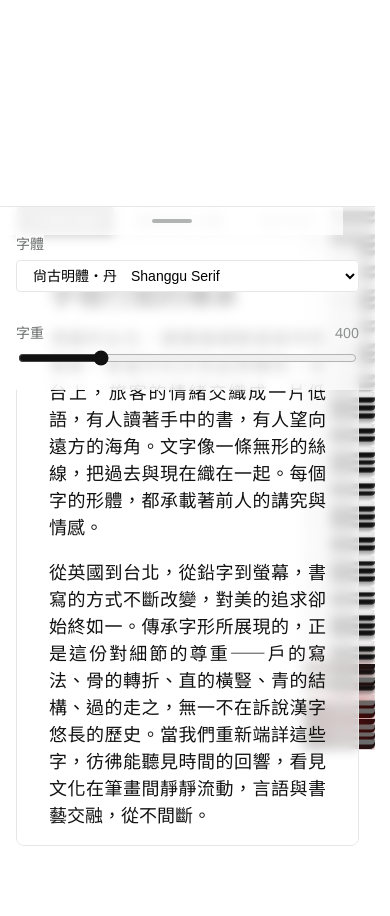
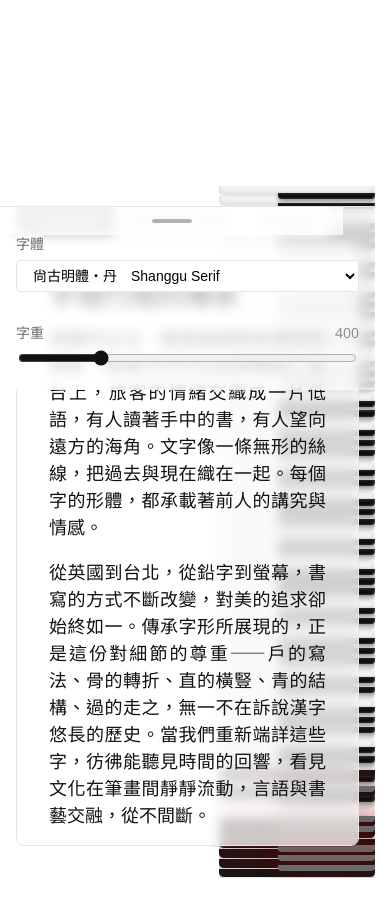
Before and after one commit to hanzipro/ziano, a website built with Vite: page demo/index.html in a window 390 px wide. Shown: the part 3048-3964 px from the top of the page. Built offline with nearby package versions, Linux system fonts and the light colour scheme; a small style sheet from the web is missing.

Commit message:
fix(demo): narrow-screen hero caption paint grid + edge-to-edge piano backdrop
- hero <52rem: the figure full-bleeds across main's gutter, and the
  figcaption's font-size scales with the stage (--hero-stage-h / 15) so每欄
  holds the same character count as the desktop composition — the
  background-clip paint rects were tuned against that column grid, and the
  shorter stage slid glyphs off the inked zones (red-on-red = the
  'truncated' characters). --hero-stage-h now carries the narrow stage too,
  so the carousel's baseY reads the real height.
- mobile piano backdrop hugs the section's top/bottom edges (stretch + eat
  the padding/row-gap) and widens to 40vw; family variant chips go static
  above the stacked card.

```diff
--- a/demo/src/css/hero.css
+++ b/demo/src/css/hero.css
@@ -264,7 +264,7 @@ body > main > article {
         background: var(--palette-bg-inverse);
       }
     }
-    &:hover, &:focus-visible {
+    &:hover, &:focus-within {
       &:nth-child(odd) {
         &, dt {
           color: var(--palette-text);
--- a/demo/src/css/sheet.css
+++ b/demo/src/css/sheet.css
@@ -62,6 +62,15 @@
       /* flush to the screen edge: the piano is vertical-rl, so its block-start
          margin is the PHYSICAL RIGHT side — pull it across the main gutter */
       margin-block-start: calc(-1 * var(--gutter));
+      /* hug the section's top and bottom edges. The piano is vertical-rl, so its
+         INLINE axis is the vertical one: stretch the keys' run to the full panes
+         cell (instead of piano.css's fixed min(34rem, 100vh)), then let the
+         inline margins eat the section padding above and the grid row-gap below */
+      align-self: stretch;
+      inline-size: auto;
+      margin-inline-start: -1.25rem; /* = #playground's padding-block-start */
+      margin-inline-end: -2rem; /* = the row gap down to the tool sheet */
+      block-size: 40vw; /* a wider backdrop — was a slim 24vw side strip */
     }
   }
 
```
